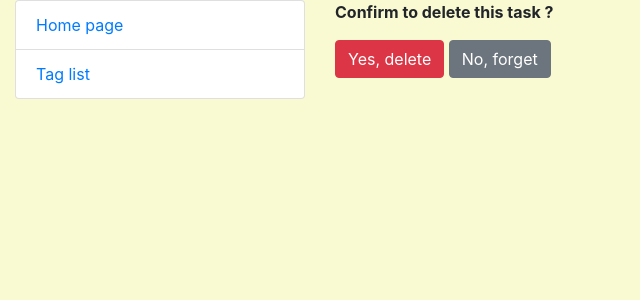
After one commit to FranchukS/todo-list-task, a Django app: page /task/1/delete/ in a window 1280 px wide. The commit adds this page. Shown: the top 300 px of the page, without its empty margins (0-640 px from the left). Run offline with Django 4.2, Linux system fonts and the light colour scheme; tables that the repository leaves empty hold one stand-in row (values such as "Sample post").

Commit message:
Add task-delete mechanism and Conmplete/Undo switch button

```diff
--- a/static/css/styles.css
+++ b/static/css/styles.css
@@ -1,5 +1,6 @@
-ul {
-    list-style-type: none; /* Remove bullets */
+ul, li {
+    list-style-type: none;
+    padding-left: 0;
 }
 
 body {
--- a/templates/base.html
+++ b/templates/base.html
@@ -25,7 +25,7 @@
         {% endblock %}
 
       </div>
-      <div class="col-sm-6" class="block">
+      <div class="col-sm-7" class="block">
         {% block content %}
         {% endblock %}
 
--- /dev/null
+++ b/templates/todo_list/task_confirm_delete.html
@@ -0,0 +1,12 @@
+{% extends "base.html" %}
+
+{% block content %}
+  <p><strong>Confirm to delete this task ?</strong>
+
+  <form action="" method="post">
+    {% csrf_token %}
+
+    <input type="submit" value="Yes, delete" class="btn btn-danger">
+    <a class="btn btn-secondary" href="{% url 'todo-list:index' %}">No, forget</a>
+  </form>
+{% endblock %}
--- a/todo_list/urls.py
+++ b/todo_list/urls.py
@@ -1,12 +1,19 @@
 from django.contrib import admin
 from django.urls import path
 
-from todo_list.views import TaskListView, TaskCreateView, TaskUpdateView
+from todo_list.views import (
+    TaskListView, TaskCreateView,
+    TaskUpdateView, TaskDeleteView,
+    complete_or_undo,
+)
+
 
 urlpatterns = [
     path("", TaskListView.as_view(), name="index"),
     path("task/create/", TaskCreateView.as_view(), name="task-create"),
     path("task/<int:pk>/update/", TaskUpdateView.as_view(), name="task-update"),
+    path("task/<int:pk>/delete/", TaskDeleteView.as_view(), name="task-delete"),
+    path("task/<int:pk>/complete-or-undo/", complete_or_undo, name="task-complete-or-undo"),
 ]
 
 app_name = "todo-list"
--- a/todo_list/views.py
+++ b/todo_list/views.py
@@ -1,3 +1,4 @@
+from django.http import HttpResponseRedirect
 from django.shortcuts import render
 from django.urls import reverse_lazy
 from django.views import generic
@@ -21,3 +22,19 @@ class TaskUpdateView(generic.UpdateView):
     model = Task
     fields = "__all__"
     success_url = reverse_lazy("todo-list:index")
+
+
+class TaskDeleteView(generic.DeleteView):
+    model = Task
+    success_url = reverse_lazy("todo-list:index")
+
+
+def complete_or_undo(request, pk):
+    task = Task.objects.get(pk=pk)
+    if task.is_done:
+        task.is_done = False
+        task.save()
+    else:
+        task.is_done = True
+        task.save()
+    return HttpResponseRedirect(reverse_lazy("todo-list:index"))
```
Also changed, not shown: templates/todo_list/index.html (+6 -2 lines).
